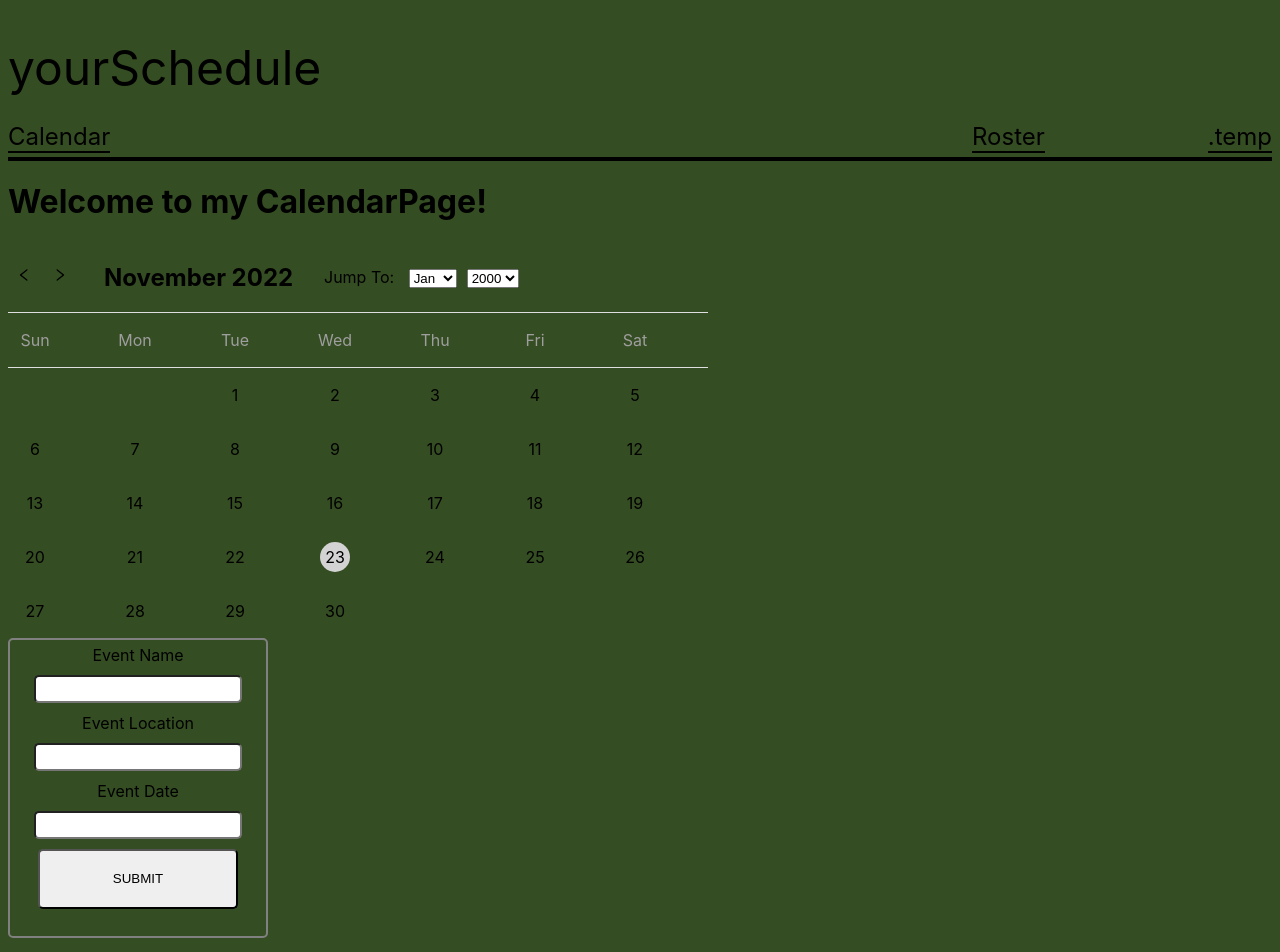
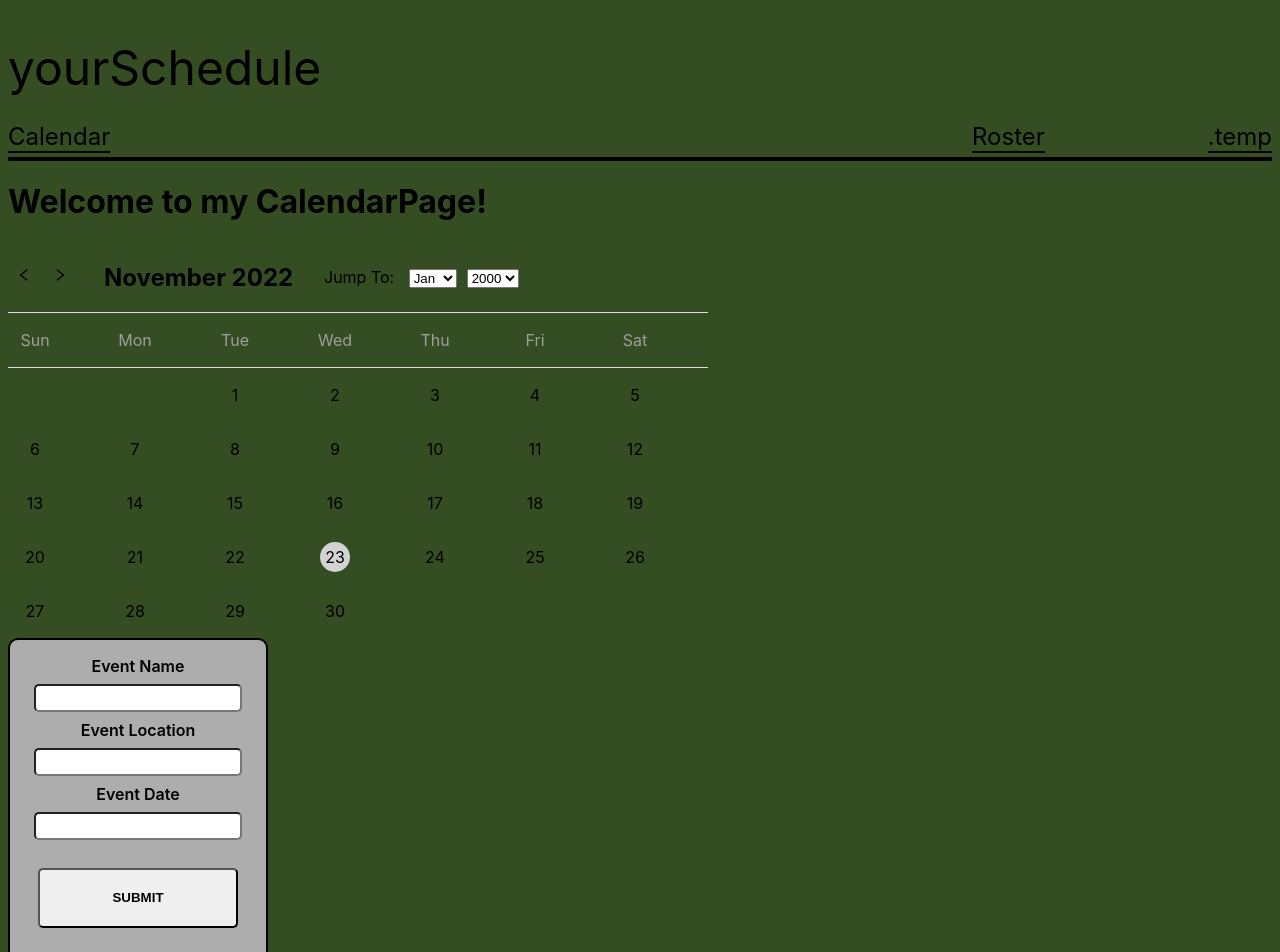
Before and after one commit to WMattWood/yourSchedule, a React (Create React App) app in the folder client/: page /calendar in a window 1280 px wide. Shown: the top 952 px of the page. Built offline with nearby package versions, Linux system fonts and the light colour scheme.

Commit message:
AddEventModal css styling.

```diff
--- a/client/src/AddEventModal.js
+++ b/client/src/AddEventModal.js
@@ -30,17 +30,18 @@ const AddEventModal = () => {
   return (
     <>
       <EventForm onSubmit={ (ev) => { submitHandler(ev) } }>
-        <label forHTML="name">Event Name</label>
+        <AllFields>
+          <label forhtml="name">Event Name</label>
           <EventDataInput type="text"
                           name="name"
                           value={formData.name}
                           onChange={(ev) => inputHandler(ev, "name" )} required ></EventDataInput>
-        <label forHTML="location">Event Location</label>
+          <label forhtml="location">Event Location</label>
           <EventDataInput type="text"
                           name="location"
                           value={formData.location}
                           onChange={(ev) => inputHandler(ev, "location" )} required ></EventDataInput>
-        <label forHTML="date">Event Date</label>
+          <label forhtml="date">Event Date</label>
           <EventDataInput type="text"
                           name="date"
                           value={formData.date}
@@ -48,6 +49,7 @@ const AddEventModal = () => {
           {/* <input type="select" name="day" value={formData.day} onChange={(ev) => setFormData({...formData, day: ev.currentTarget.value })} required ></input>
           <input type="select" name="month" value={formData.month} onChange={(ev) => setFormData({...formData, month: ev.currentTarget.value })} required ></input>
           <input type="select" name="year" value={formData.year} onChange={(ev) => setFormData({...formData, year: ev.currentTarget.value })} required ></input> */}
+        </AllFields>
         <EventDataSubmit type="submit">SUBMIT</EventDataSubmit>
       </EventForm>
     </>
@@ -58,16 +60,24 @@ const EventForm = styled.form`
   display: flex;
   flex-direction: column;
   align-items: center;
-  height: 300px;
+  height: 360px;
   width: 260px;
   * {
-    margin: 5px;
+    font-weight: 600;
+    margin: 4px;
     border-radius: 5px;
   }
+  background-color: #ADADAD;
+  box-sizing: border-box;
+  border: 2px solid black;
+  border-radius: 10px;
+`
 
-  box-sizing: border-box;
-  border: 2px solid grey;
-  border-radius: 5px;
+const AllFields = styled.div`
+  display: flex;
+  flex-direction: column;
+  align-items: center;
+  margin-top: 12px;
 `
 
 const EventDataInput = styled.input`
@@ -80,5 +90,6 @@ const EventDataInput = styled.input`
 const EventDataSubmit = styled.button`
   width: 200px;
   height: 60px;
+  margin-top: 20px;
 `
 export default AddEventModal
```
Also changed, not shown: client/src/GlobalStyles.js (+18 -0 lines). Lines whose indentation alone changed are shown as unchanged.
